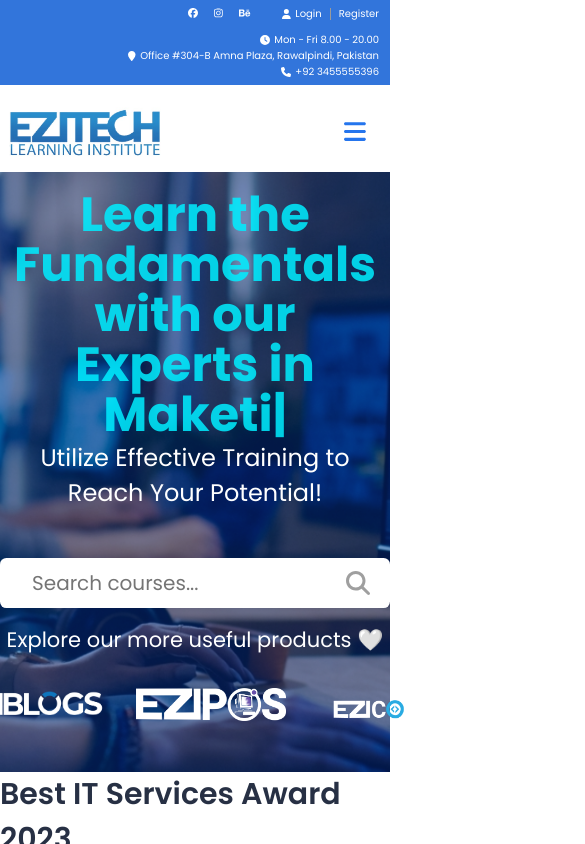
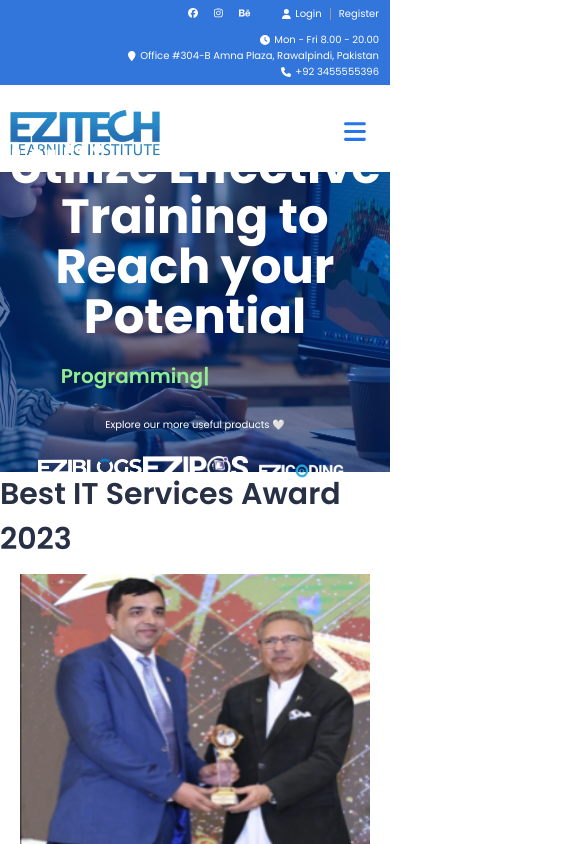
Before and after one commit to mrahmadhassankhan/ezitech-landing-page, a React (Vite) app: page / in a window 390 px wide. Shown: the top 844 px of the page, 585 px wide, since content can reach past the window. Built offline with nearby package versions, Linux system fonts and the light colour scheme.

Commit message:
Fix some footer responsivess issues on frontend

```diff
--- a/src/components/FooterElement.jsx
+++ b/src/components/FooterElement.jsx
@@ -114,7 +114,14 @@
 
         <div className="copyright-text">
           <p>
-            Copyright@2024 Ezitech Institute|Design & Clone by{" "}
+            Design By &nbsp;
+            <a href="https://linktr.ee/mrahmadhassankhan">
+              <u>Ahmad Hassan Khan</u>
+            </a>
+          </p>
+          <p>Copyrights@2024 Ezitech Institute</p>
+          <p>
+            Copyright@2024 Ezitech Institute | Design & Developed by{" "}
             <a href="https://linktr.ee/mrahmadhassankhan">
               <u>Ahmad Hassan Khan</u>
             </a>
--- a/src/components/Hero.jsx
+++ b/src/components/Hero.jsx
@@ -8,25 +8,19 @@
       <div className="hero-section">
         <div className="hero-text">
           <p className="changing-text">
+            <p>Learn the Fundamentals with our Experts in </p>
+            <p>Utilize Effective Training to Reach your Potential</p>
             <span className="changing-text">
               {
                 <TypeAnimation
                   preRenderFirstString
                   omitDeletionAnimation
-                  sequence={[
-                    "Learn the Fundamentals with our Experts in",
-                    "Learn the Fundamentals with our Experts in Maketing",
-                    1000,
-                    "Learn the Fundamentals with our Experts in Programming",
-                    1000,
-                    "Learn the Fundamentals with our Experts in Web Design",
-                    1000,
-                  ]}
+                  sequence={["Programming", 1000]}
                   wrapper="span"
                   speed={25}
                   repeat={Infinity}
                   style={{
-                    display: "inline-block",
+                    color: "lightgreen",
                   }}
                 ></TypeAnimation>
               }
--- a/src/css/Hero.min.css
+++ b/src/css/Hero.min.css
@@ -18,7 +18,6 @@
 .fixed-text {
   color: rgb(255, 255, 255);
   text-align: center;
-
   line-height: 50px;
   letter-spacing: 0px;
   font-weight: 700;
@@ -94,3 +93,39 @@
 .search-icon-hero:hover {
   cursor: pointer;
 }
+
+@media (min-width: 350px) and (max-width: 480px) {
+  .hero-section {
+    height: 300px;
+  }
+  .changing-text > span {
+    font-size: 20px;
+    font-weight: 600;
+    margin-right: 60px;
+  }
+  .form-input {
+    display: none;
+  }
+  .below-changing-text {
+    display: none;
+  }
+  .below-form-text {
+    font-size: 10px;
+  }
+  .below-formtext-images > img {
+    margin: 0;
+    height: 70px;
+  }
+}
+
+@media (min-width: 350px) and (max-width: 1009px) {
+  .changing-text > p:nth-child(1) {
+    display: none;
+  }
+}
+
+@media (min-width: 1010px) {
+  .changing-text > p:nth-child(2) {
+    display: none;
+  }
+}
```
Also changed, not shown: src/css/Footer.min.css.
